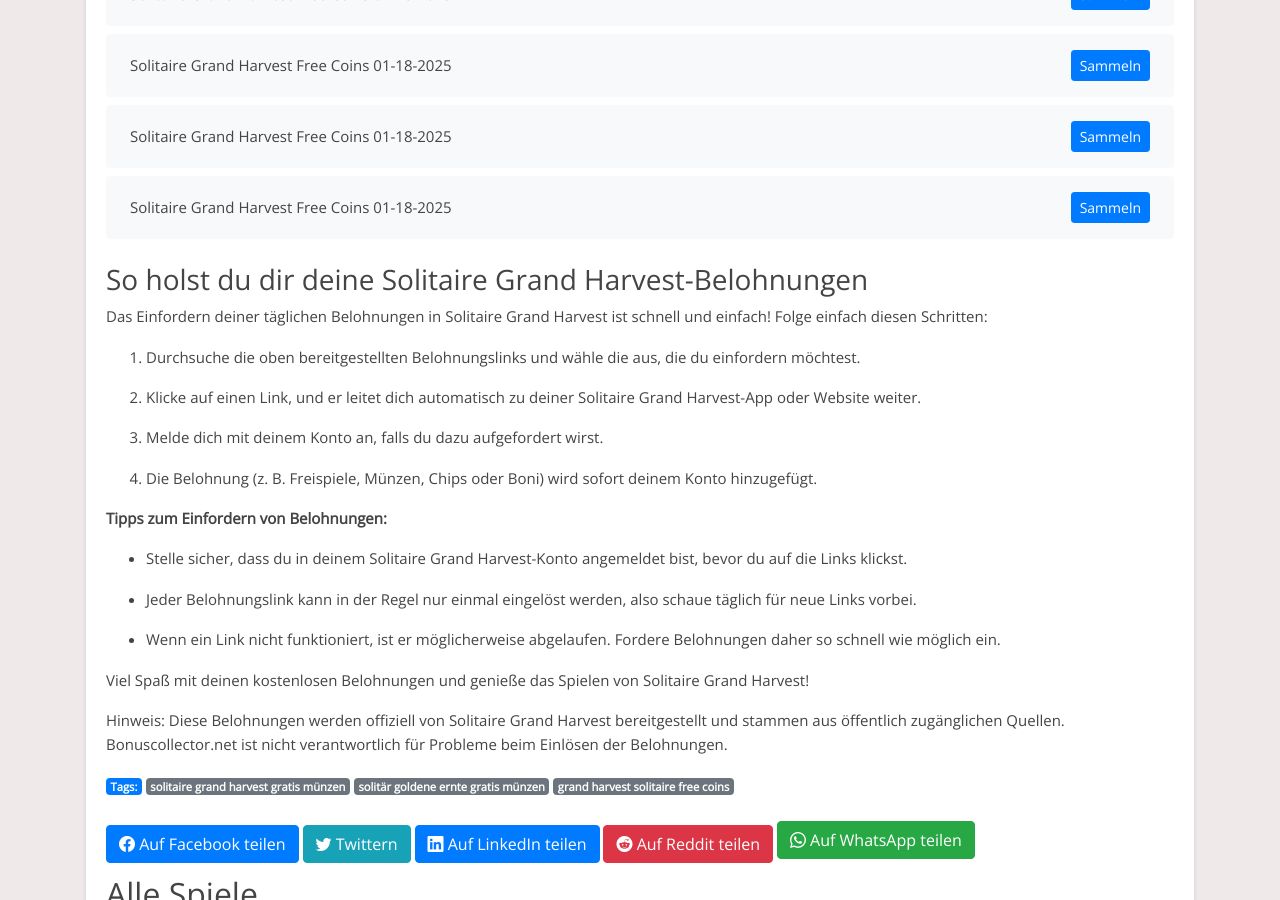
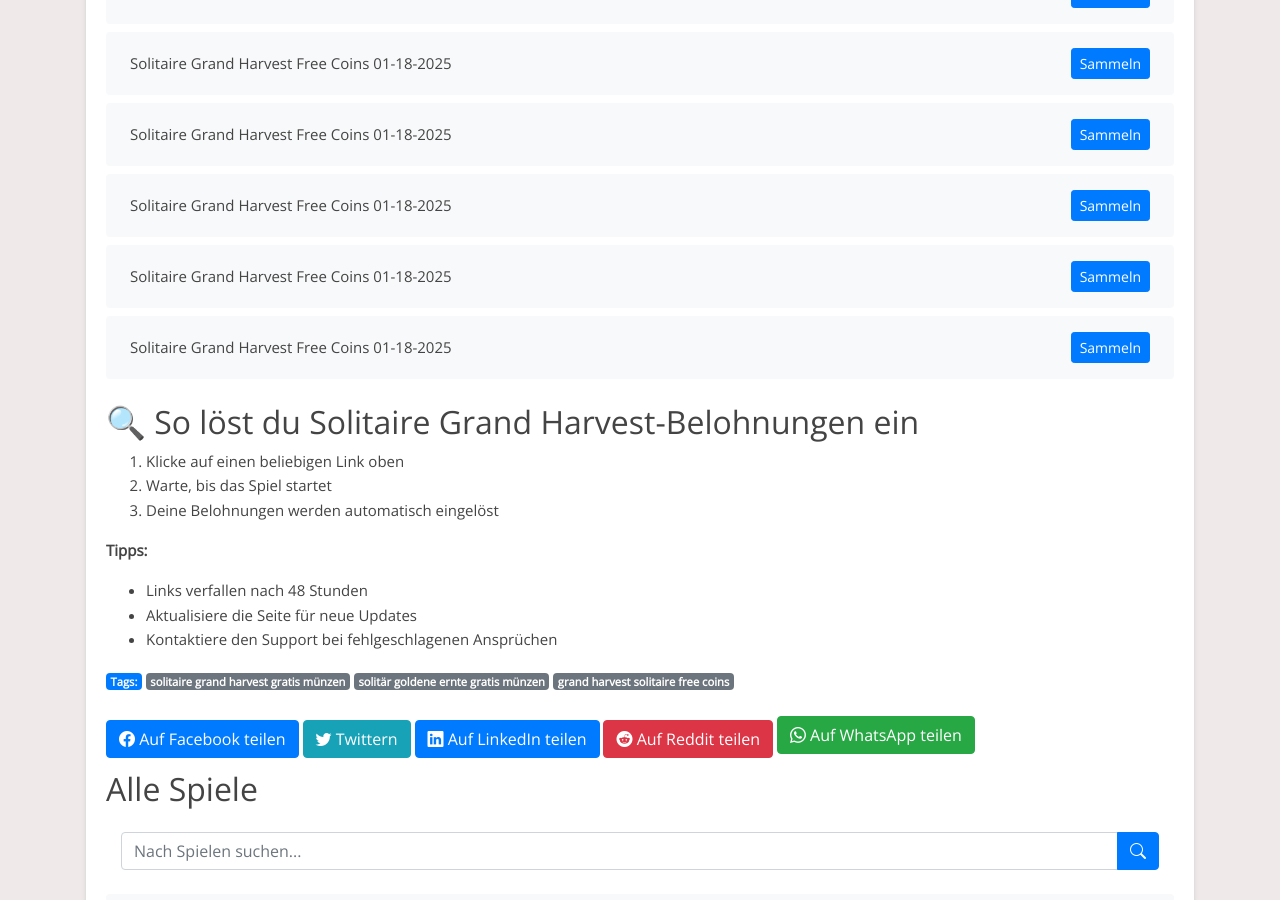
Before and after one commit to Prollad99/bs-de, a Jekyll site: the page built from _posts/2025-01-18-solitaire-grand-harvest.md, in a window 1280 px wide and 900 px high, scrolled down 7477 px. Built offline with Jekyll 4.4.1, drawn with Linux system fonts in a browser that asks for light colours; some of the changed text lies outside the part shown.

Commit message:
Staged changes

```diff
--- a/_includes/solitaire-grand-harvest_footer.html
+++ b/_includes/solitaire-grand-harvest_footer.html
@@ -1,27 +1,9 @@
-### So holst du dir deine Solitaire Grand Harvest-Belohnungen
+## 🔍 So löst du Solitaire Grand Harvest-Belohnungen ein
+1. Klicke auf einen beliebigen Link oben
+2. Warte, bis das Spiel startet
+3. Deine Belohnungen werden automatisch eingelöst
 
-
-Das Einfordern deiner täglichen Belohnungen in Solitaire Grand Harvest ist schnell und einfach! Folge einfach diesen Schritten:
-
-1. Durchsuche die oben bereitgestellten Belohnungslinks und wähle die aus, die du einfordern möchtest.
-
-2. Klicke auf einen Link, und er leitet dich automatisch zu deiner Solitaire Grand Harvest-App oder Website weiter.
-
-3. Melde dich mit deinem Konto an, falls du dazu aufgefordert wirst.
-
-4. Die Belohnung (z. B. Freispiele, Münzen, Chips oder Boni) wird sofort deinem Konto hinzugefügt.
-
-
-**Tipps zum Einfordern von Belohnungen:**
-
-- Stelle sicher, dass du in deinem Solitaire Grand Harvest-Konto angemeldet bist, bevor du auf die Links klickst.
-
-- Jeder Belohnungslink kann in der Regel nur einmal eingelöst werden, also schaue täglich für neue Links vorbei.
-
-- Wenn ein Link nicht funktioniert, ist er möglicherweise abgelaufen. Fordere Belohnungen daher so schnell wie möglich ein.
-
-
-Viel Spaß mit deinen kostenlosen Belohnungen und genieße das Spielen von Solitaire Grand Harvest!
-
-
-Hinweis: Diese Belohnungen werden offiziell von Solitaire Grand Harvest bereitgestellt und stammen aus öffentlich zugänglichen Quellen. Bonuscollector.net ist nicht verantwortlich für Probleme beim Einlösen der Belohnungen.
+**Tipps:**
+- Links verfallen nach 48 Stunden
+- Aktualisiere die Seite für neue Updates
+- Kontaktiere den Support bei fehlgeschlagenen Ansprüchen
--- a/_includes/solitaire-grand-harvest_post.html
+++ b/_includes/solitaire-grand-harvest_post.html
@@ -1,13 +1,17 @@
-Entdecke tägliche Solitaire Grand Harvest-Belohnungen!
+### 🎮 Solitaire Grand Harvest Kostenlose Belohnungen (Aktualisiert: $(date +'%Y-%m-%d'))
 
+Erhalte täglich aktualisierte Solitaire Grand Harvest-Links für:
+✅ Kostenlose Spins
+✅ Bonusmünzen
+✅ Zeitlich begrenzte Angebote
 
-Bist du ein Fan von Solitaire Grand Harvest und möchtest dein Spielerlebnis verbessern? Du bist hier genau richtig! Diese Seite ist allen Solitaire Grand Harvest-Enthusiasten gewidmet, die täglich kostenlose Belohnungen einfordern möchten. Hier findest du die neuesten Links, um Freispiele, Münzen, Chips und andere spannende Boni zu sammeln, damit du das Spiel noch mehr genießen kannst.
+**Warum unsere Links verwenden?**
+- Alle 30 Minuten aktualisiert
+- Funktioniert auf allen Geräten
+- Kein Login erforderlich
 
+⚠️ Voraussetzungen:
+- Neueste Spielversion installiert
+- Stabile Internetverbindung
 
-Solitaire Grand Harvest ist ein unterhaltsames Spiel, das von Millionen geliebt wird. Ob du höhere Level erreichen oder einfach nur den Nervenkitzel genießen möchtest – unsere täglichen Belohnungslinks halten dich im Spiel.
-
-
-Hinweis: Solitaire Grand Harvest ist eine kostenlose App, die ausschließlich zu Unterhaltungszwecken entwickelt wurde. Bonuscollector.net ist eine unabhängige Plattform und steht in keiner Verbindung zu den Entwicklern oder Eigentümern von Solitaire Grand Harvest.
-
-
-Schau täglich vorbei, um sicherzustellen, dass du keine Belohnung verpasst!
+*Überprüft und funktionsfähig ab $(date +'%Y-%m-%d')*
```
